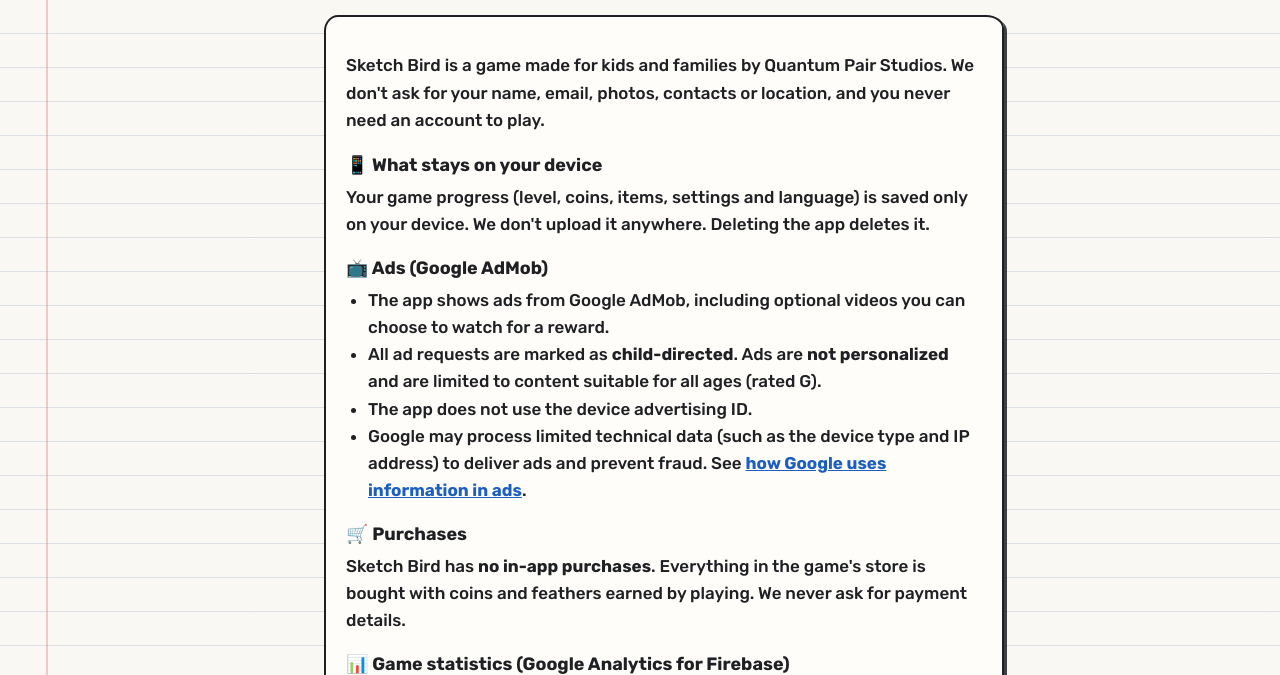
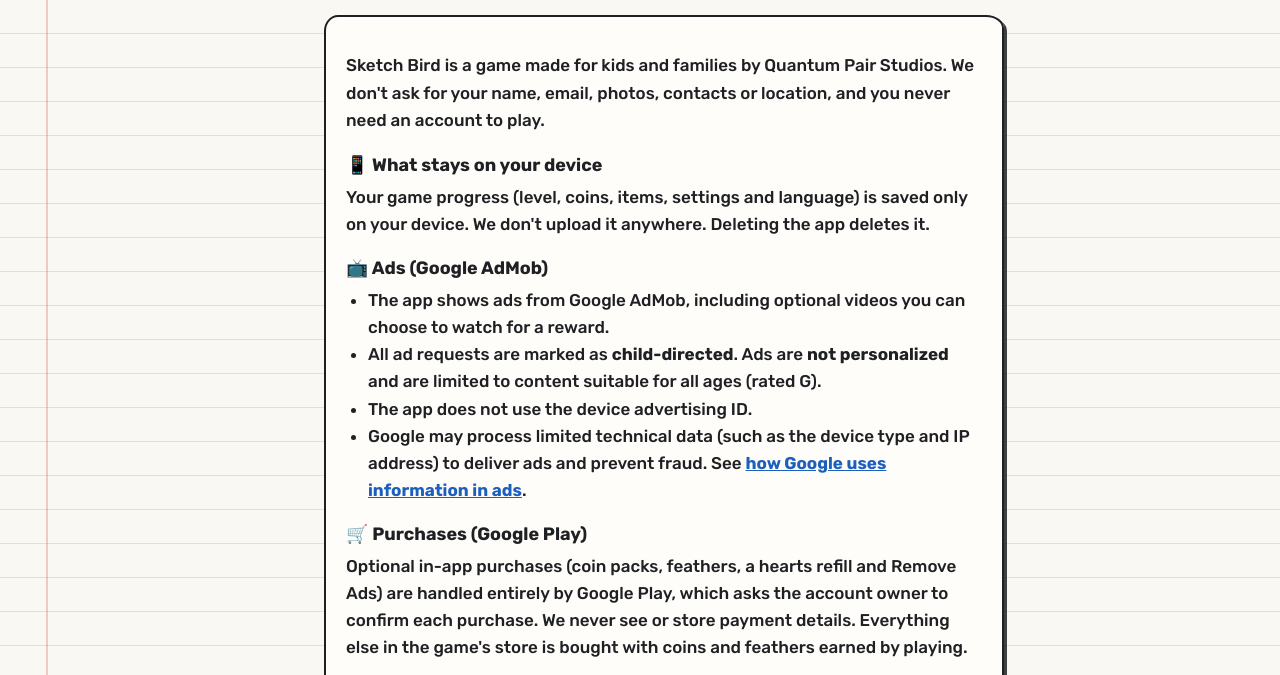
Before and after one commit to quantumpairstudios/quantumpairstudios.github.io, a plain HTML site: page sketch-bird/privacy.html in a window 1280 px wide. Shown: the part 272-947 px from the top of the page. Drawn offline with Linux system fonts and the light colour scheme.

Commit message:
Sketch Bird privacy policy: optional in-app purchases

```diff
--- a/sketch-bird/privacy.html
+++ b/sketch-bird/privacy.html
@@ -36,8 +36,8 @@
         </div>
 
         <div class="section">
-            <h2>🛒 Purchases</h2>
-            <p>Sketch Bird has <b>no in-app purchases</b>. Everything in the game's store is bought with coins and feathers earned by playing. We never ask for payment details.</p>
+            <h2>🛒 Purchases (Google Play)</h2>
+            <p>Optional in-app purchases (coin packs, feathers, a hearts refill and Remove Ads) are handled entirely by Google Play, which asks the account owner to confirm each purchase. We never see or store payment details. Everything else in the game's store is bought with coins and feathers earned by playing.</p>
         </div>
 
         <div class="section">
```
